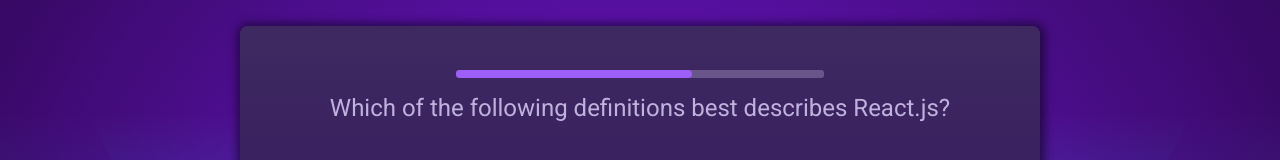
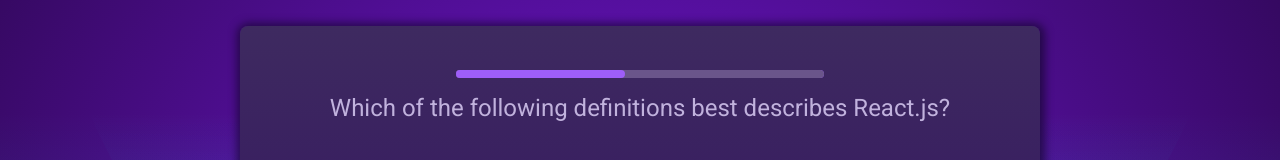
Before and after one commit to liaopeichen/react-project-quiz-app, a React (Vite) app: page / in a window 1280 px wide. Shown: the part 185-345 px from the top of the page. Built offline with nearby package versions, Linux system fonts and the light colour scheme.

Commit message:
handle timer values and skip answer functionality conditionally in Question

```diff
--- a/src/components/Question.jsx
+++ b/src/components/Question.jsx
@@ -9,6 +9,16 @@
     selectedAnswer: "",
     isCorrect: null,
   });
+
+  let timer = 10000;
+
+  if (answer.selectedAnswer) {
+    timer = 1000;
+  }
+
+  if (answer.isCorrect !== null) {
+    timer = 2000;
+  }
 
   function handleSelectAnswer(answer) {
     setAnswer({
@@ -38,7 +48,12 @@
 
   return (
     <div id="question">
-      <QuestionTimer timeout={15000} onTimeout={onSkipAnswer} />
+      <QuestionTimer
+        key={timer}
+        timeout={timer}
+        onTimeout={answer.selectedAnswer === "" ? onSkipAnswer : null}
+        mode={answerState}
+      />
       <h2>{QUESTIONS[index].text}</h2>
       <Answers
         answers={QUESTIONS[index].answers}
--- a/src/components/QuestionTimer.jsx
+++ b/src/components/QuestionTimer.jsx
@@ -1,6 +1,6 @@
 import { useEffect, useState } from "react";
 
-export default function QuestionTimer({ timeout, onTimeout }) {
+export default function QuestionTimer({ timeout, onTimeout, mode }) {
   const [remainingTime, setRemainingTime] = useState(timeout);
 
   useEffect(() => {
@@ -25,5 +25,12 @@
     };
   }, []);
 
-  return <progress id="question-time" value={remainingTime} max={timeout} />;
+  return (
+    <progress
+      id="question-time"
+      value={remainingTime}
+      max={timeout}
+      className={mode}
+    />
+  );
 }
```
